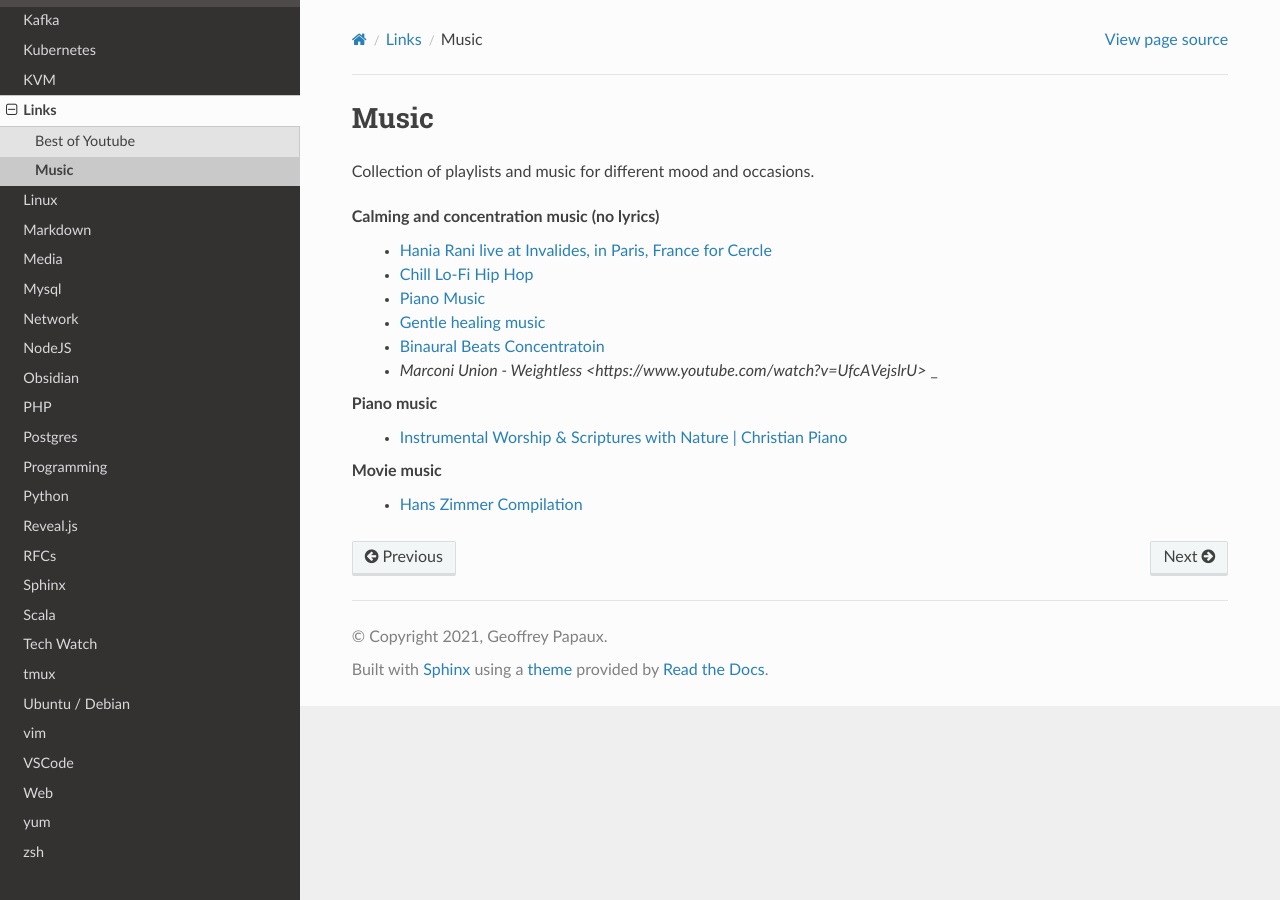
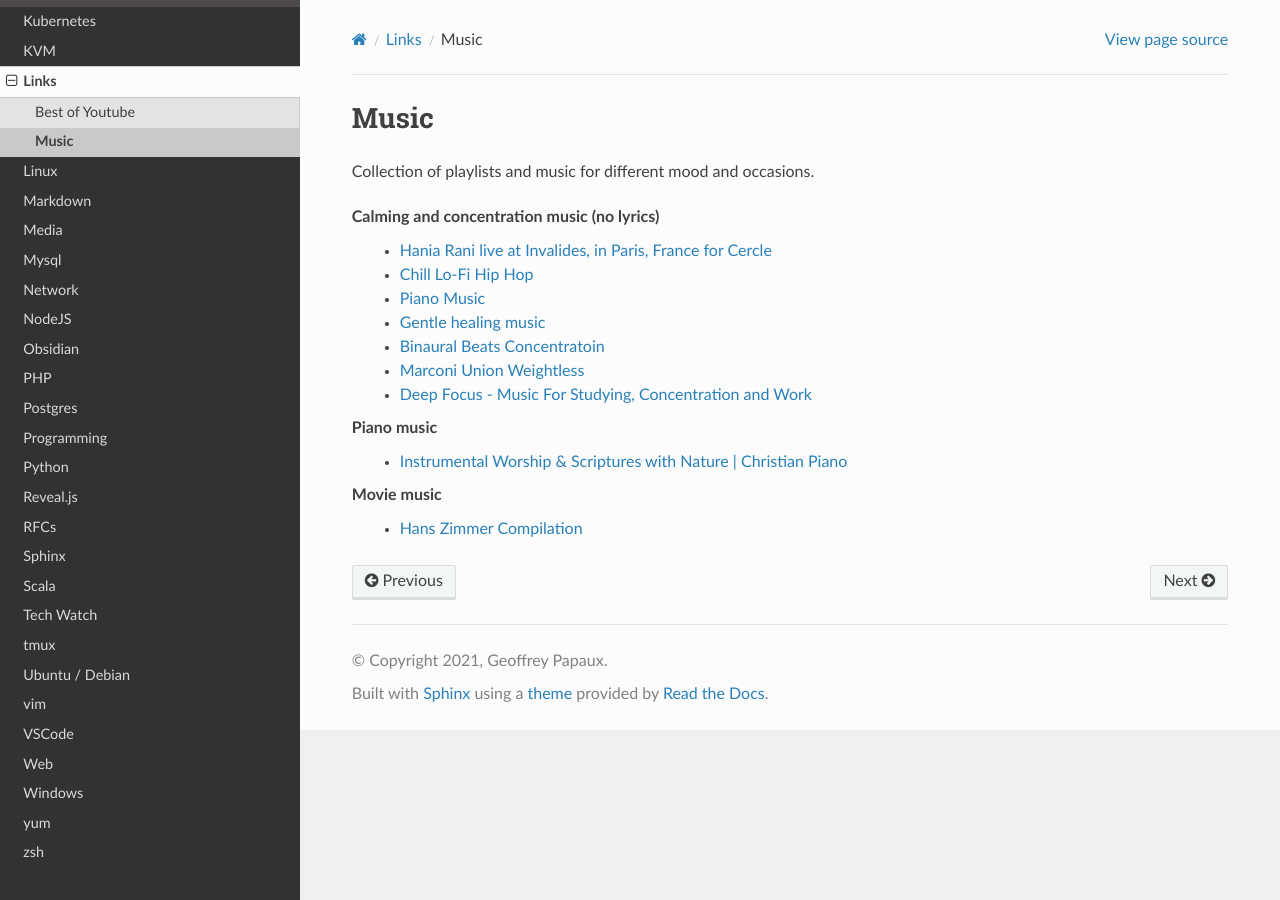
Before and after one commit to papaux/til, a Sphinx documentation site: the page built from source/links/music.rst, in a window 1280 px wide. Built offline with Sphinx 7.4.7 and the Read the Docs theme 3.1.0, drawn with Linux system fonts in a browser that asks for light colours.

Commit message:
windows: add wsl til with setup script

```diff
--- a/source/index.rst
+++ b/source/index.rst
@@ -51,5 +51,6 @@
    vim/_.rst
    vscode/_.rst
    web/_.rst
+   windows/_.rst
    yum/_.rst
    zsh/_.rst
--- a/source/links/music.rst
+++ b/source/links/music.rst
@@ -9,7 +9,8 @@
     - `Piano Music <https://www.youtube.com/watch?v=CycAxKcL_S4>`_
     - `Gentle healing music <https://www.youtube.com/watch?v=CwRvM2TfYbs>`_
     - `Binaural Beats Concentratoin <https://www.youtube.com/watch?v=U0eLmyJkQBc>`_
-    - `Marconi Union - Weightless <https://www.youtube.com/watch?v=UfcAVejslrU>` _
+    - `Marconi Union Weightless <https://www.youtube.com/watch?v=UfcAVejslrU>`_
+    - `Deep Focus - Music For Studying, Concentration and Work <https://www.youtube.com/watch?v=oPVte6aMprI>`_
 
 **Piano music**
     - `Instrumental Worship & Scriptures with Nature | Christian Piano <https://www.youtube.com/watch?v=QCJPp20ZV4c>`_
```
Also changed, not shown: source/windows/_.rst (added, +7 -0 lines), source/windows/wsl.rst (added, +12 -0 lines), 1 other file.
